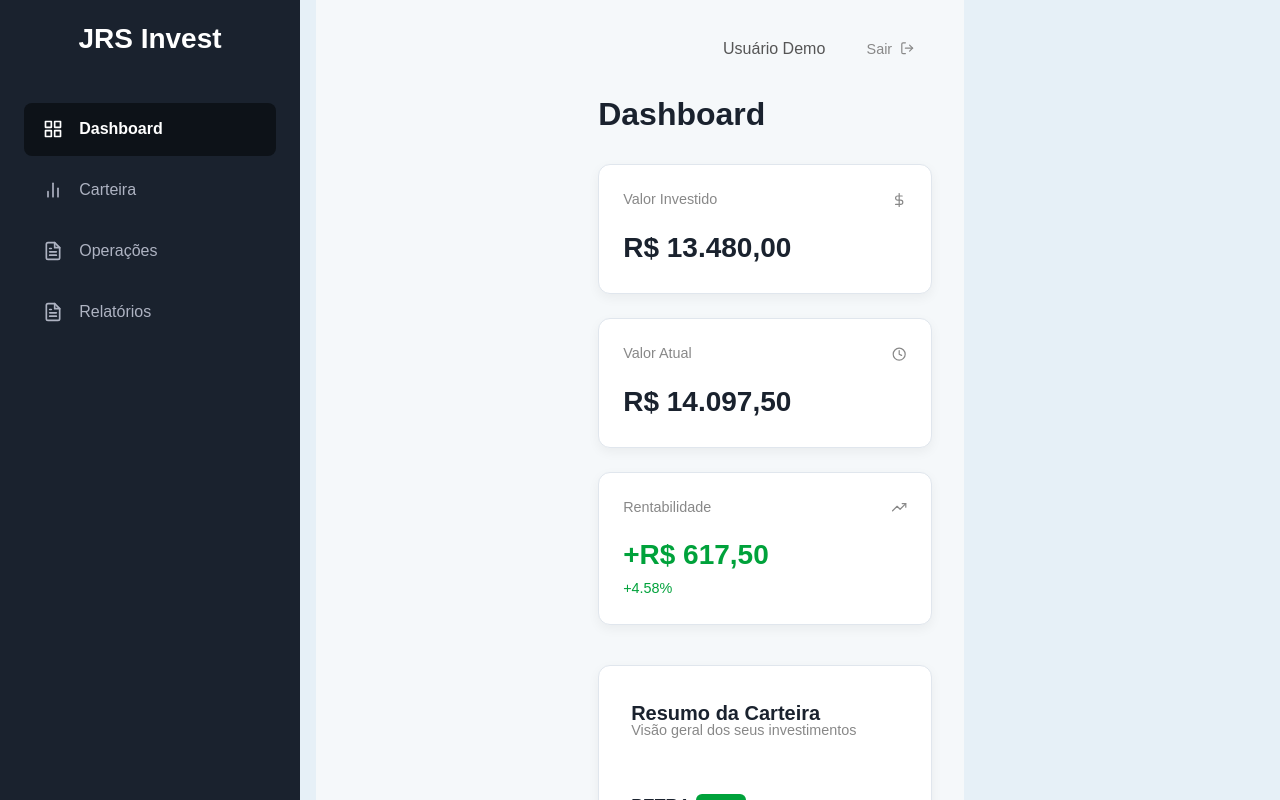
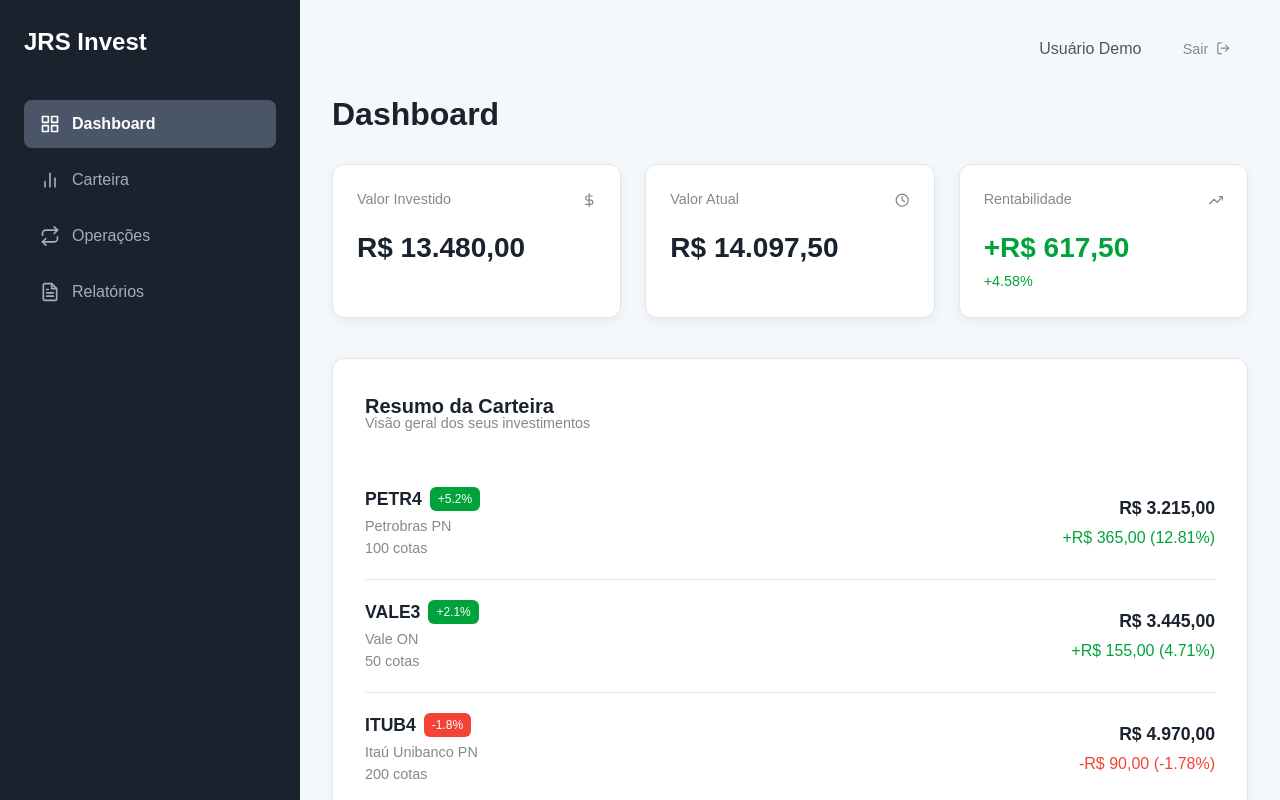
Before and after one commit to sergiocosta17/jrs-invest, a React (Vite) app: page /dashboard in a window 1280 px wide. Shown: the top 800 px of the page. Built offline with nearby package versions, Linux system fonts and the light colour scheme.

Commit message:
correção bug do dashboard, agora todo o dashboard está com as dimensões corretas

```diff
--- a/src/components/layout/Layout.module.css
+++ b/src/components/layout/Layout.module.css
@@ -1,38 +1,14 @@
 .layout {
   display: flex;
-  flex-direction: column;
-  min-height: 1000px;
-  width: 100%;
+  flex-direction: row;
+  min-height: 100vh;
+  width: 100vw;
   background-color: #f5f8fa;
 }
 
-.header {
-  display: flex;
-  align-items: center;
-  justify-content: space-between;
-  padding: 1rem 2rem;
-  background-color: #fff;
-  box-shadow: 0 2px 4px rgba(0, 0, 0, 0.1);
-  flex-shrink: 0;
+.content {
+  flex: 1;
+  min-width: 0;
+  padding: 2rem;
+  overflow-y: auto;
 }
-
-.logo {
-  font-size: 1.5rem;
-  font-weight: bold;
-  color: #333;
-  text-decoration: none;
-  margin-right: 2rem;
-}
-
-.menu {
-  display: flex;
-  align-items: center;
-  gap: 1rem;
-}
-
-.content {
-  flex-grow: 1;
-  margin-left: 250px;
-  padding: 2rem;
-  background-color: #f5f8fa;
-}
--- a/src/components/layout/Layout.tsx
+++ b/src/components/layout/Layout.tsx
@@ -7,7 +7,7 @@ export function Layout() {
     <div className={styles.layout}>
       <Sidebar />
       <main className={styles.content}>
-        <Outlet /> {/* Aqui é onde o Dashboard será renderizado */}
+        <Outlet />
       </main>
     </div>
   );
--- a/src/components/sidebar/Sidebar.module.css
+++ b/src/components/sidebar/Sidebar.module.css
@@ -1,54 +1,43 @@
 .sidebar {
   width: 300px;
+  flex-shrink: 0;
   background-color: #1a222e;
-  height: 100vh;
+  color: #fff;
   padding: 1.5rem;
-  color: #aeb3c2;
   display: flex;
   flex-direction: column;
-  position: fixed;
-  left: 0;
-  top: 0;
 }
 
-.logoContainer {
-  margin-bottom: 3rem;
-  text-align: center;
+.logo {
+  font-size: 1.5rem;
+  font-weight: bold;
+  margin-bottom: 2.5rem;
 }
 
-.logoText {
-  color: #ffffff;
-  font-size: 1.75rem;
-  margin: 0;
-}
-
-.navList {
-  list-style: none;
-  padding: 0;
-  margin: 0;
+.nav {
   display: flex;
   flex-direction: column;
   gap: 0.5rem;
 }
 
-.navItem {
+.navLink {
   display: flex;
   align-items: center;
-  gap: 1rem;
-  padding: 0.9rem 1.2rem;
+  gap: 0.75rem;
+  padding: 0.75rem 1rem;
   border-radius: 8px;
-  cursor: pointer;
-  font-weight: 500;
+  text-decoration: none;
+  color: #a0aec0;
   transition: background-color 0.2s, color 0.2s;
 }
 
-.navItem:hover {
-  background-color: #2a3444;
-  color: #ffffff;
+.navLink:hover {
+  background-color: #2d3748;
+  color: #fff;
 }
 
-.navItem.active {
-  background-color: #0d1218;
-  color: #ffffff;
+.active {
+  background-color: #4a5568;
+  color: #fff;
   font-weight: 600;
 }
--- a/src/components/sidebar/Sidebar.tsx
+++ b/src/components/sidebar/Sidebar.tsx
@@ -1,34 +1,29 @@
 import styles from './Sidebar.module.css';
-/*import logo from '../../assets/jrs-invest-logo.png';*/
-
-import { FiGrid, FiBarChart2, FiFileText } from 'react-icons/fi';
+import { NavLink } from 'react-router-dom';
+import { FiGrid, FiBarChart2, FiRepeat, FiFileText } from 'react-icons/fi';
 
 export function Sidebar() {
   return (
-    <nav className={styles.sidebar}>
-      <div className={styles.logoContainer}>
-        {/*<img src={logo} alt="JRS Invest Logo" />*/}
-        <h1 className={styles.logoText}>JRS Invest</h1>
-      </div>
-
-      <ul className={styles.navList}>
-        <li className={`${styles.navItem} ${styles.active}`}>
+    <aside className={styles.sidebar}>
+      <div className={styles.logo}>JRS Invest</div>
+      <nav className={styles.nav}>
+        <NavLink to="/dashboard" className={({ isActive }) => `${styles.navLink} ${isActive ? styles.active : ''}`}>
           <FiGrid size={20} />
           <span>Dashboard</span>
-        </li>
-        <li className={styles.navItem}>
+        </NavLink>
+        <NavLink to="/carteira" className={({ isActive }) => `${styles.navLink} ${isActive ? styles.active : ''}`}>
           <FiBarChart2 size={20} />
           <span>Carteira</span>
-        </li>
-        <li className={styles.navItem}>
-          <FiFileText size={20} />
+        </NavLink>
+        <NavLink to="/operacoes" className={({ isActive }) => `${styles.navLink} ${isActive ? styles.active : ''}`}>
+          <FiRepeat size={20} />
           <span>Operações</span>
-        </li>
-        <li className={styles.navItem}>
+        </NavLink>
+        <NavLink to="/relatorios" className={({ isActive }) => `${styles.navLink} ${isActive ? styles.active : ''}`}>
           <FiFileText size={20} />
           <span>Relatórios</span>
-        </li>
-      </ul>
-    </nav>
+        </NavLink>
+      </nav>
+    </aside>
   );
 }
```
